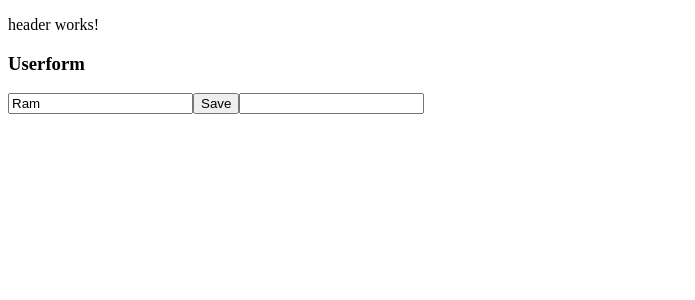
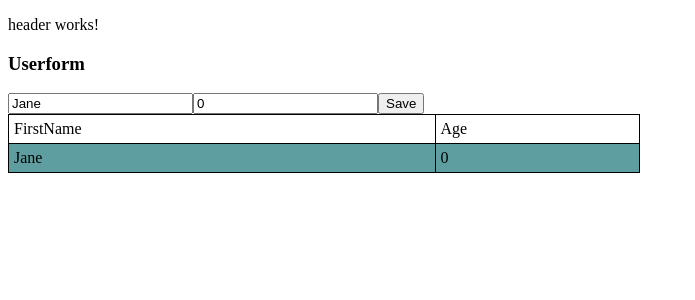
Before and after one commit to ibmtrainingisp/angular-myapp, an Angular app: page / in a window 1280 px wide. Both pictures are taken after a click on the button "Save". Shown: the top 300 px of the page, without its empty margins (0-695 px from the left). Built offline with nearby package versions, Linux system fonts and the light colour scheme.

Commit message:
css added and used ngFor and implemented a new model class User

```diff
--- /dev/null
+++ b/src/app/userform/User.ts
@@ -0,0 +1,4 @@
+export class User{
+  firstname:string="Jane";
+  age:number=0;
+}
--- a/src/app/userform/userform.component.css
+++ b/src/app/userform/userform.component.css
@@ -0,0 +1,22 @@
+table{
+  border-collapse: collapse;
+  width:50%;
+  border:1px solid black;
+}
+
+th,td{
+  border: 1px solid black;
+  text-align:left;
+  padding:5px;
+}
+
+tr:nth-child(odd){
+  background-color: cadetblue;
+}
+tr:nth-child(even){
+  background-color: cornsilk;
+}
+
+tr,td:hover{
+  background-color: coral;
+}
--- a/src/app/userform/userform.component.html
+++ b/src/app/userform/userform.component.html
@@ -1,4 +1,14 @@
+<!--view-->
 <h3>{{title}}</h3>  <!--oneway binding-->
-<input [(ngModel)]='firstname'> <!--twoway binding/property binding-->
+<input [(ngModel)]='user.firstname'> <!--twoway binding/property binding-->
+<input [(ngModel)]='user.age' type="number" placeholder="Age">
 <button (click)='save()'>Save</button>  <!--event binding-->
-<input type="number">
+<table>
+  <thead><td>FirstName</td><td>Age</td></thead>
+  <tbody>
+    <tr *ngFor='let user1 of UserArray'>
+      <td>{{user1.firstname}}</td>
+      <td>{{user1.age}}</td>
+    </tr>
+  </tbody>
+</table>
--- a/src/app/userform/userform.component.ts
+++ b/src/app/userform/userform.component.ts
@@ -1,17 +1,21 @@
 import { Component, OnInit } from '@angular/core';
+import { User } from './User';
 
 @Component({
   selector: 'app-userform',
   templateUrl: './userform.component.html',
   styleUrls: ['./userform.component.css']
 })
-export class UserformComponent implements OnInit {
+export class UserformComponent implements OnInit {  //controller
   title:string="Userform";
-  firstname='Ram';
+  //firstname='Ram';
+  user:User=new User(); //model-stores all form data
+  UserArray:User[]=[];
   save(){
+    this.UserArray.push(Object.assign({},this.user));
     console.log('Working....');
-    console.log(this.firstname);
-    //this.firstname='John';
+    console.log(this.user.firstname);
+    //this.user.firstname='John';
   }
   constructor() { }
 
```
